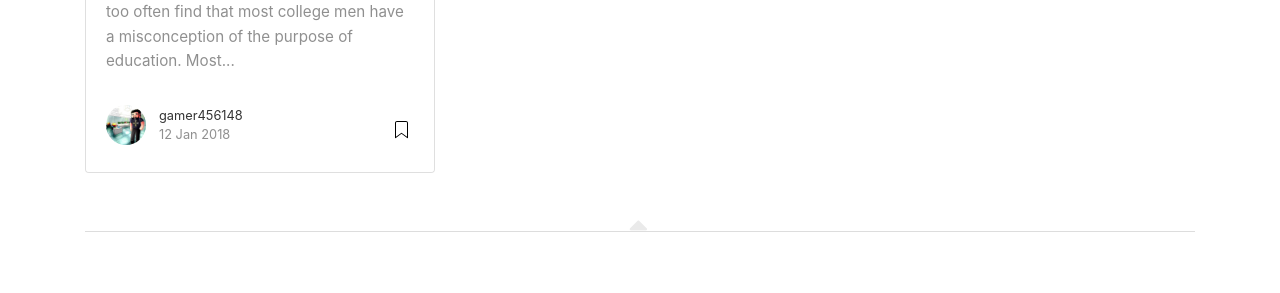
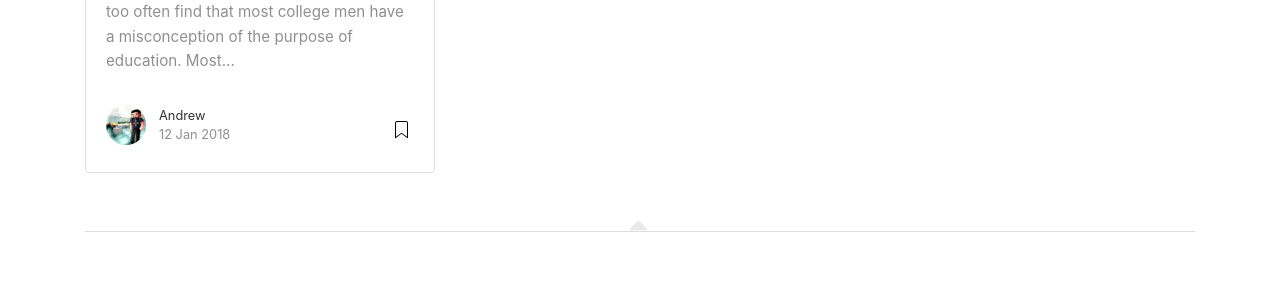
Before and after one commit to Mentors4EDU/NFTs, a Jekyll site: the page built from index.html, in a window 1280 px wide and 900 px high, scrolled down 606 px. Shown: the part 152-445 px from the top of the window. Built offline with Jekyll 4.4.1, drawn with Linux system fonts in a browser that asks for light colours; nearby versions of some CDN libraries; the list of posts is cut into pages by our own code.

Commit message:
Update _config.yml

```diff
--- a/_config.yml
+++ b/_config.yml
@@ -14,8 +14,9 @@ permalink: /:title/
 authors:
   Andrew:
     name: Andrew
-    display_name: gamer456148
+    display_name: Andrew
     avatar: 'assets/images/avatar.jpg'
+    web: https://www.digitalcpr.net
     twitter: https://twitter.com/gamer456148
     description: "Passionate about the things I write about"
 
```
